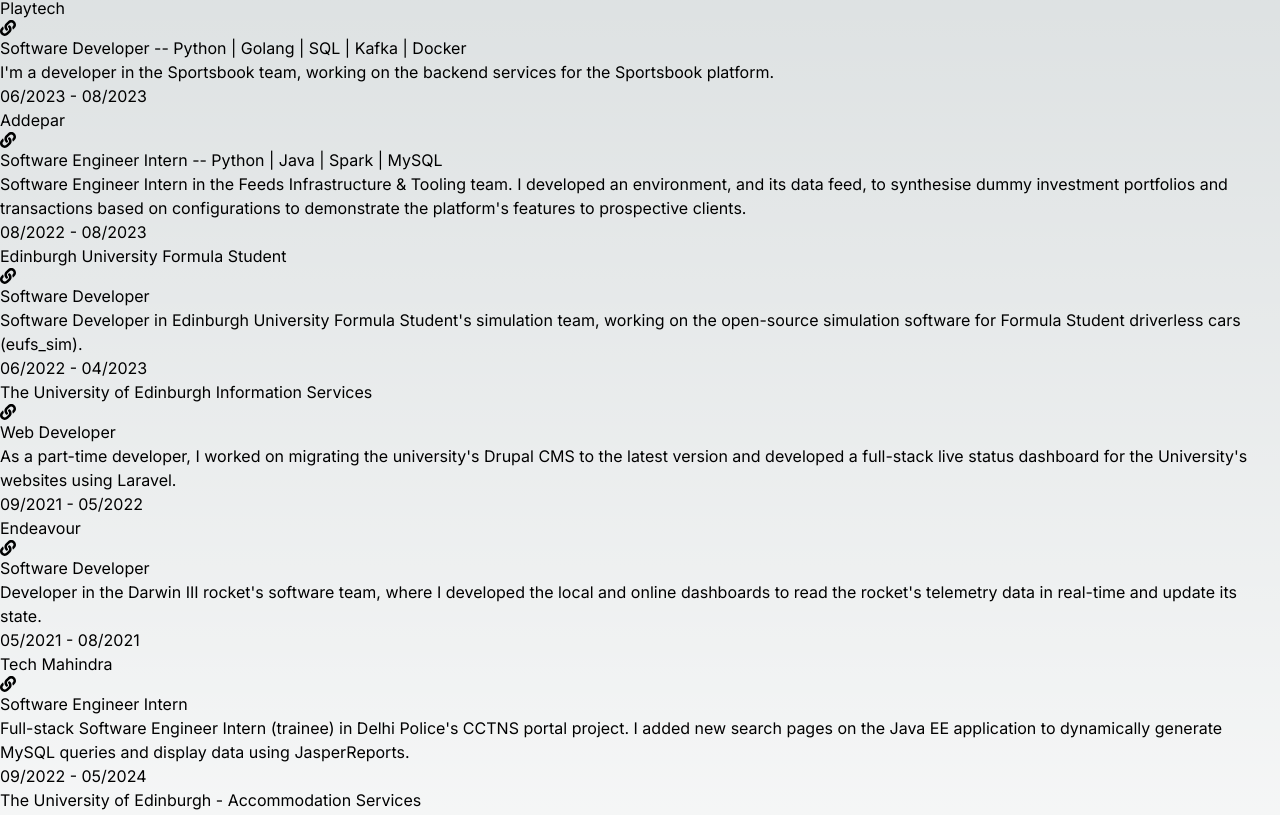
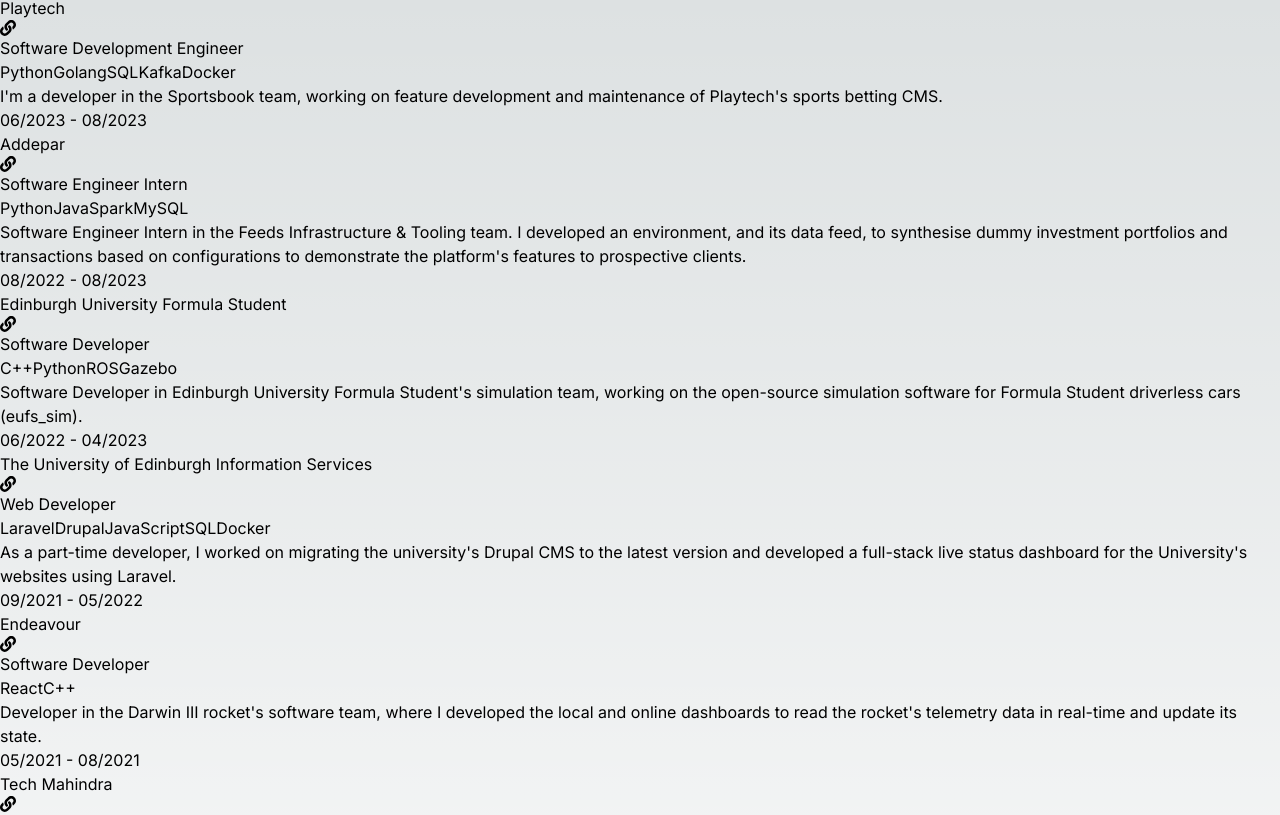
Before and after one commit to nisigit/nisiman, a Next.js app: page /cv in a window 1280 px wide. Shown: the part 282-1097 px from the top of the page. Built offline with nearby package versions, Linux system fonts and the light colour scheme.

Commit message:
skills in cv and switched anchors to Links

```diff
--- a/app/components/Footer.tsx
+++ b/app/components/Footer.tsx
@@ -8,6 +8,7 @@
         <Link
           href="https://drive.google.com/file/d/1wNBd0Fis1hNJSgiGqouNyU3Oc7QJYHzu/view?usp=drive_link"
           target="_blank"
+          rel="noopener noreferrer"
         >
           Download Resume
         </Link>
--- a/app/components/ProjectCard.tsx
+++ b/app/components/ProjectCard.tsx
@@ -11,8 +11,7 @@
         <Image
           src={project.image}
           alt={project.title}
-          width={350}
-          className="rounded-lg overflow-hidden w-full max-h-[280px]"
+          className="rounded-lg overflow-hidden max-h-[300px] max-w-[350px]"
         />
       </div>
       <div className="flex-1">
--- a/app/components/Socials.tsx
+++ b/app/components/Socials.tsx
@@ -1,3 +1,4 @@
+import Link from "next/link";
 import { IconType } from "react-icons";
 import { FaInstagram, FaLinkedin, FaGithub, FaSpotify } from "react-icons/fa";
 
@@ -40,7 +41,7 @@
     <>
       <div className="mt-6 lg:my-3 flex-wrap flex-row">
         {socialButtons.map((button, index) => (
-          <a
+          <Link
             href={button.href}
             key={index}
             target="_blank"
@@ -52,7 +53,7 @@
               <button.Icon className="w-5 h-5 fill-current" />
               <span>{button.text}</span>
             </button>
-          </a>
+          </Link>
         ))}
       </div>
     </>
--- a/app/cv/page.tsx
+++ b/app/cv/page.tsx
@@ -32,9 +32,23 @@
                     </Link>
                   ) : null}
                 </div>
-                <p className="text-sm md:text-md text-gray-700 dark:text-gray-400">
-                  {item.subTitle}
-                </p>
+                <div className="flex flex-col space-y-2">
+                  <div className="flex flex-wrap items-center sm:space-x-2">
+                    <p className="text-sm md:text-md text-gray-700 dark:text-gray-400 mx-1">
+                      {item.subTitle}
+                    </p>
+                    <div className="flex flex-wrap gap-2">
+                      {item.skills?.map((tag) => (
+                        <span
+                          key={tag}
+                          className="text-xs md:text-sm text-gray-700 dark:text-gray-400 border border-gray-500 dark:border-gray-600 px-2 py-1 rounded"
+                        >
+                          {tag}
+                        </span>
+                      ))}
+                    </div>
+                  </div>
+                </div>
                 {item.description ? (
                   <p className="text-gray-700 dark:text-gray-400 mt-2">
                     {item.description}
--- a/data/content.ts
+++ b/data/content.ts
@@ -4,16 +4,17 @@
     items: [
       {
         title: "Playtech",
-        subTitle:
-          "Software Developer -- Python | Golang | SQL | Kafka | Docker",
+        subTitle: "Software Development Engineer",
+        skills: ["Python", "Golang", "SQL", "Kafka", "Docker"],
         date: "07/2024 - present",
         description:
-          "I'm a developer in the Sportsbook team, working on the backend services for the Sportsbook platform.",
+          "I'm a developer in the Sportsbook team, working on feature development and maintenance of Playtech's sports betting CMS.",
         link: "https://www.playtech.com/",
       },
       {
         title: "Addepar",
-        subTitle: "Software Engineer Intern -- Python | Java | Spark | MySQL",
+        subTitle: "Software Engineer Intern",
+        skills: ["Python", "Java", "Spark", "MySQL"],
         date: "06/2023 - 08/2023",
         description:
           "Software Engineer Intern in the Feeds Infrastructure & Tooling team. I developed an environment, and its data feed, to synthesise dummy investment portfolios and transactions based on configurations to demonstrate the platform's features to prospective clients.",
@@ -22,6 +23,7 @@
       {
         title: "Edinburgh University Formula Student",
         subTitle: "Software Developer",
+        skills: ["C++", "Python", "ROS", "Gazebo"],
         date: "08/2022 - 08/2023",
         description:
           "Software Developer in Edinburgh University Formula Student's simulation team, working on the open-source simulation software for Formula Student driverless cars (eufs_sim).",
@@ -31,6 +33,7 @@
         title: "The University of Edinburgh Information Services",
         subTitle: "Web Developer",
         date: "06/2022 - 04/2023",
+        skills: ["Laravel", "Drupal", "JavaScript", "SQL", "Docker"],
         description:
           "As a part-time developer, I worked on migrating the university's Drupal CMS to the latest version and developed a full-stack live status dashboard for the University's websites using Laravel.",
         link: "https://www.ed.ac.uk/information-services",
@@ -38,6 +41,7 @@
       {
         title: "Endeavour",
         subTitle: "Software Developer",
+        skills: ["React", "C++"],
         date: "09/2021 - 05/2022",
         description:
           "Developer in the Darwin III rocket's software team, where I developed the local and online dashboards to read the rocket's telemetry data in real-time and update its state.",
@@ -46,14 +50,16 @@
       {
         title: "Tech Mahindra",
         subTitle: "Software Engineer Intern",
+        skills: ["Java", "SpringBoot", "SQL"],
         date: "05/2021 - 08/2021",
         description:
-          "Full-stack Software Engineer Intern (trainee) in Delhi Police's CCTNS portal project. I added new search pages on the Java EE application to dynamically generate MySQL queries and display data using JasperReports.",
+          "Full-stack Software Engineer Intern (trainee) in Delhi Police's CCTNS portal project. I added new search pages on the Java SpringBoot application to dynamically generate MySQL queries and display data using JasperReports.",
         link: "https://www.techmahindra.com/",
       },
       {
         title: "The University of Edinburgh - Accommodation Services",
         subTitle: "Resident Assistant",
+        skills: ["Leadership", "Communication", "Event Planning"],
         date: "09/2022 - 05/2024",
         description:
           "Resident Assistant in the University's accommodation services, facilitating over 300 students settle into university life by organising events and being students' first point of contact for any help.",
@@ -75,7 +81,7 @@
         title: "The Mother's International School",
         subTitle:
           "Grade 12 (CBSE) — Physics, Chemistry, Mathematics, Computer Science, English",
-        date: "04/2008 - 05/2020",
+        date: "04/2006 - 05/2020",
       },
     ],
   },
@@ -127,6 +133,7 @@
     date: string;
     description?: string;
     link?: string;
+    skills?: string[];
   }[];
 };
 
```
Also changed, not shown: app/components/MusicList.tsx (+8 -2 lines), app/page.tsx (+5 -3 lines).
